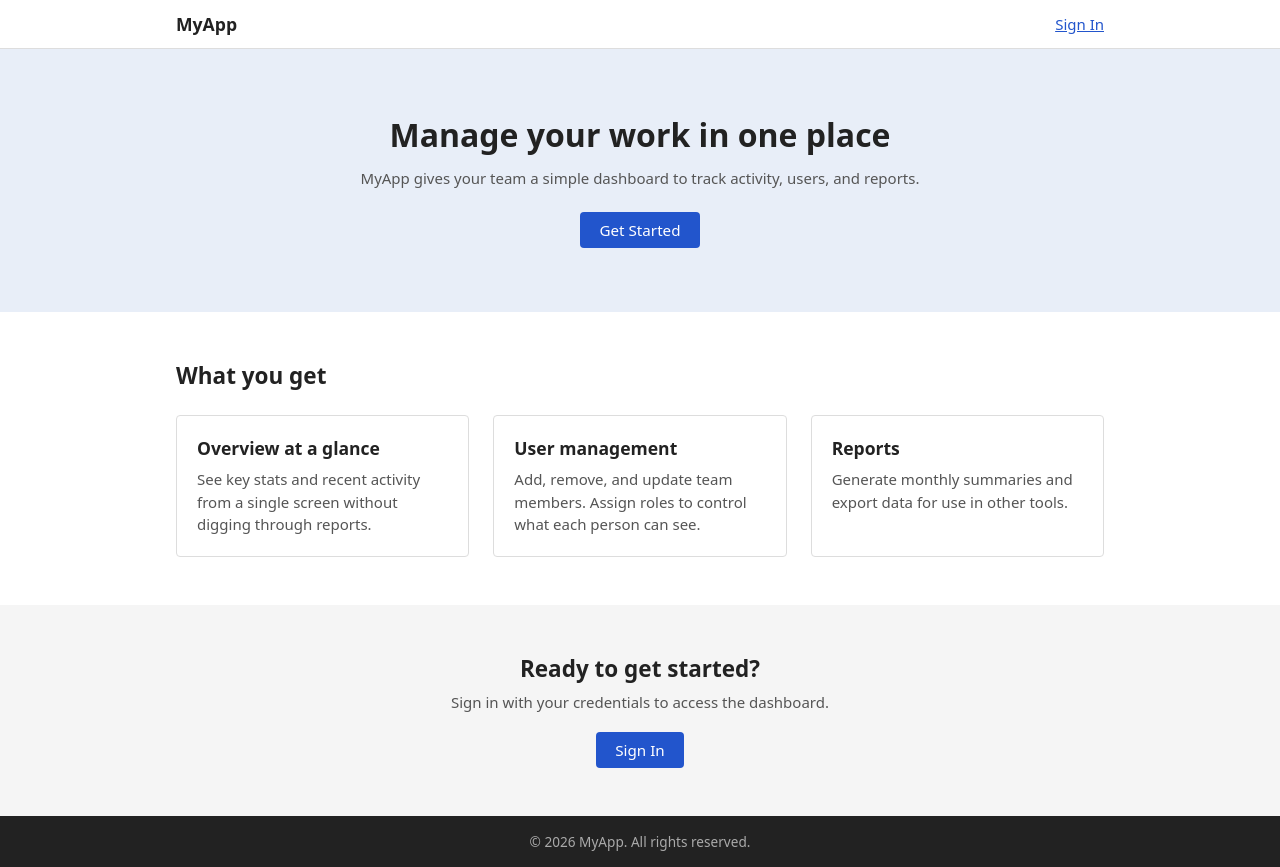
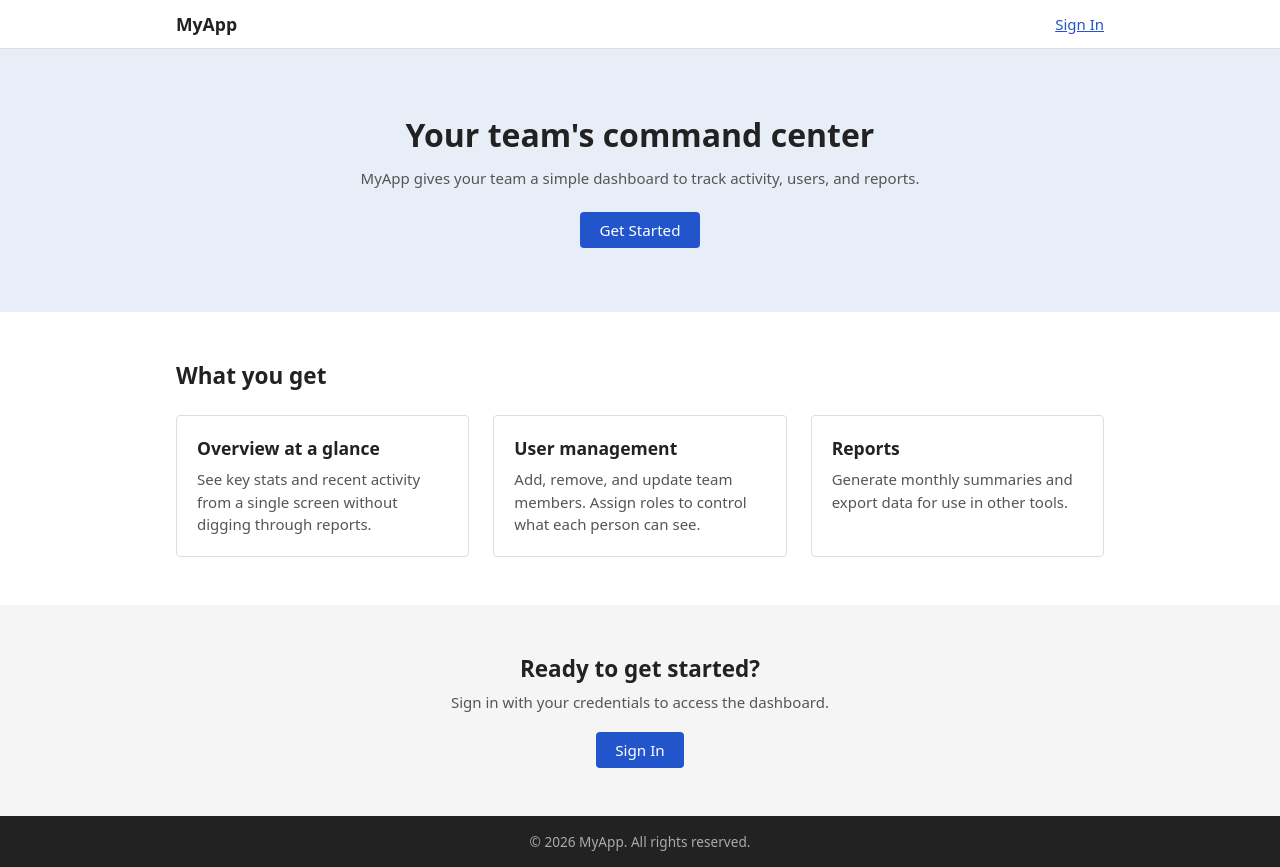
Before and after one commit to Index-Technologies/github-integration-template, a React app in the folder site/: page / in a window 1280 px wide. Built offline with nearby package versions, Linux system fonts and the light colour scheme; the HTML template or start-up script is replaced by a standard one.

Commit message:
Dev env changes
Co-authored-by: Slavko Bojanic <slavko@alloy.app>

```diff
--- a/site/src/pages/Home.jsx
+++ b/site/src/pages/Home.jsx
@@ -21,7 +21,7 @@ export default function Home() {
 
       <section className="hero">
         <div className="container">
-          <h1>Manage your work in one place</h1>
+          <h1>Your team's command center</h1>
           <p>MyApp gives your team a simple dashboard to track activity, users, and reports.</p>
           <Link to={user ? '/dashboard' : '/login'} className="btn">
             {user ? 'Go to Dashboard' : 'Get Started'}
```
